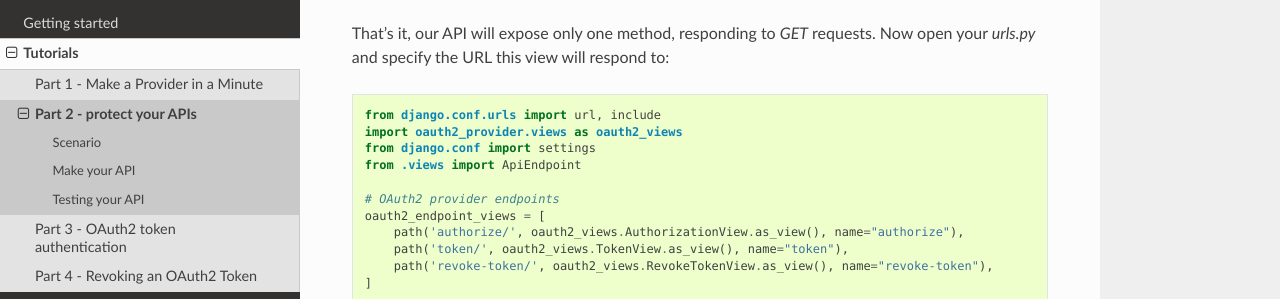
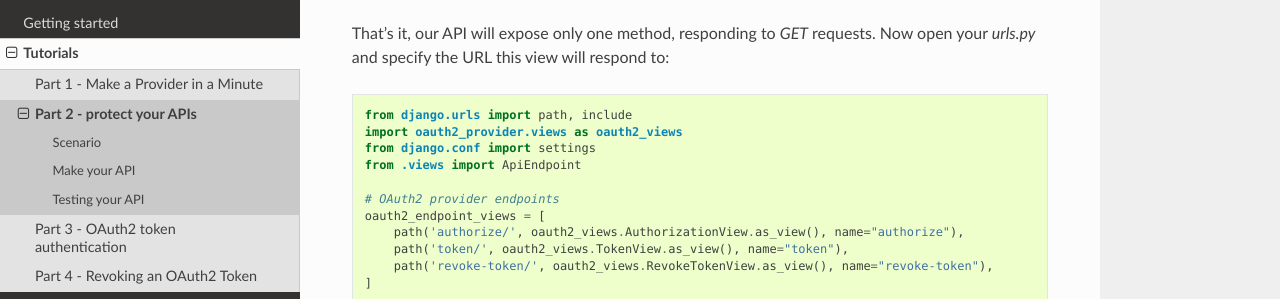
Before and after one commit to sheriffwoody0922/oauth-python-django, a Sphinx documentation site: the page built from docs/tutorial/tutorial_02.rst, in a window 1280 px wide and 900 px high, scrolled down 594 px. Shown: the part 152-451 px from the top of the window. Built offline with Sphinx 7.4.7 and the Read the Docs theme 2.0.0, drawn with Linux system fonts in a browser that asks for light colours.

Commit message:
Fix wrong import (#930)
* Fix wrong import

fix wrong import from `url` (unused in example) to `path`

* Update tutorial_02.rst

Co-authored-by: Rust Saiargaliev <rustem.saiargaliev@thermondo.de>

```diff
--- a/docs/tutorial/tutorial_02.rst
+++ b/docs/tutorial/tutorial_02.rst
@@ -34,7 +34,7 @@ URL this view will respond to:
 
 .. code-block:: python
 
-    from django.conf.urls import url, include
+    from django.urls import path, include
     import oauth2_provider.views as oauth2_views
     from django.conf import settings
     from .views import ApiEndpoint
```
